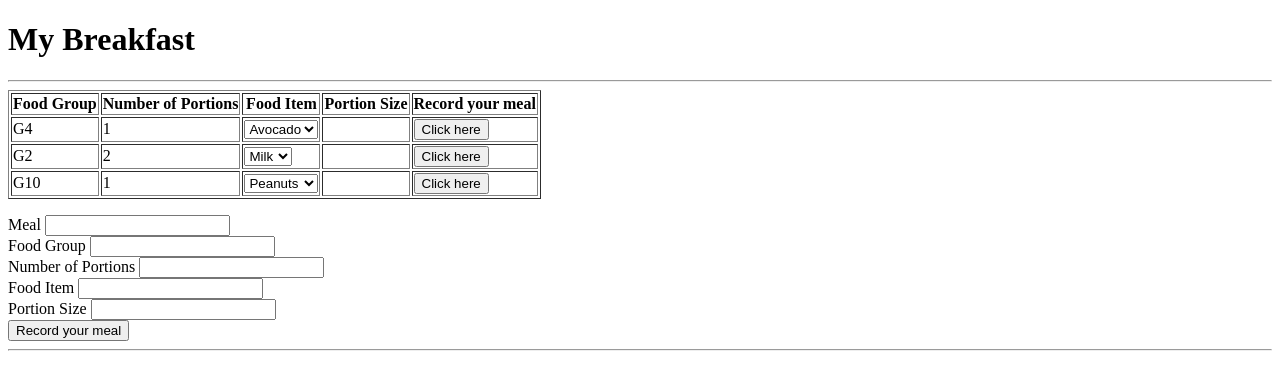
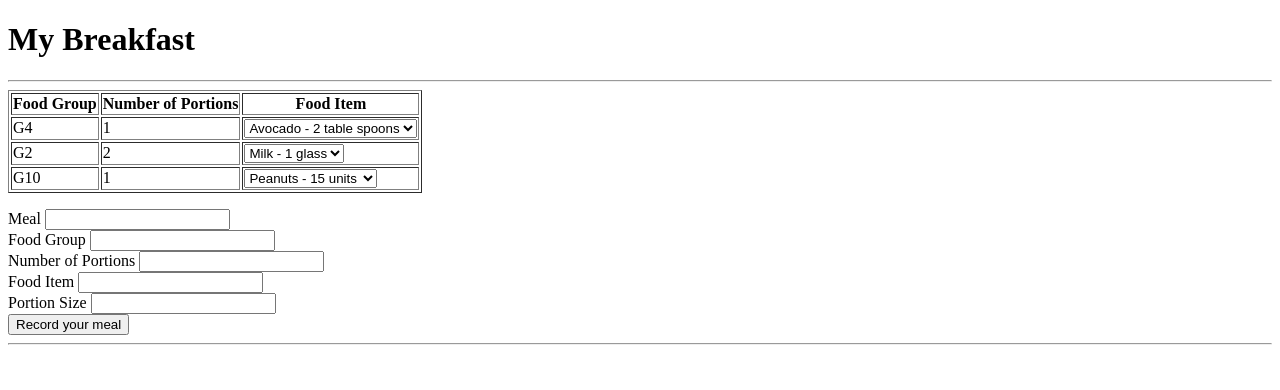
Before and after one commit to ricardoeavd/final_projet_base, a Rails app: page /breakfast in a window 1280 px wide. Shown: the part 142-532 px from the top of the page. Run offline with Rails 7, Linux system fonts and the light colour scheme; a user stored in the database is signed in; data comes from the database, SQL or seed files in the repository; both versions use the stored data as it was after the commit.

Commit message:
Trial 3.1

```diff
--- a/app/views/diets/breakfast.html.erb
+++ b/app/views/diets/breakfast.html.erb
@@ -18,14 +18,6 @@
           Food Item
         </th>
 
-        <th>
-          Portion Size
-        </th>
-
-        <th>
-          Record your meal
-        </th>
-
       </tr>
 
       <% @list_of_diets.each do |a_diet| %>
@@ -44,21 +36,12 @@
 
             <select name="food_item" id="food_item">
             <% Fooditem.where(:food_group_name => a_diet.food_group_name).each do |a_food_item| %>
-              <option value="<%= a_food_item.food_item_name%>"><%= a_food_item.food_item_name%></option>
+              <option value="<%= a_food_item.food_item_name%>"><%= a_food_item.food_item_name%> -
+              <%= a_food_item.portion_size%>
+              </option>
             <% end %>
             </select>
         </td>
-
-        <td>
-          <%#= a_food_item.portion_size %>
-        </td>
-
-        <td>
-        <form action="/insert_meal" method="post">
-          <button>
-            Click here
-          </button>
-        </form>
 
       </tr>
       <% end %>
```
Also changed, not shown: db/development.sqlite3.
